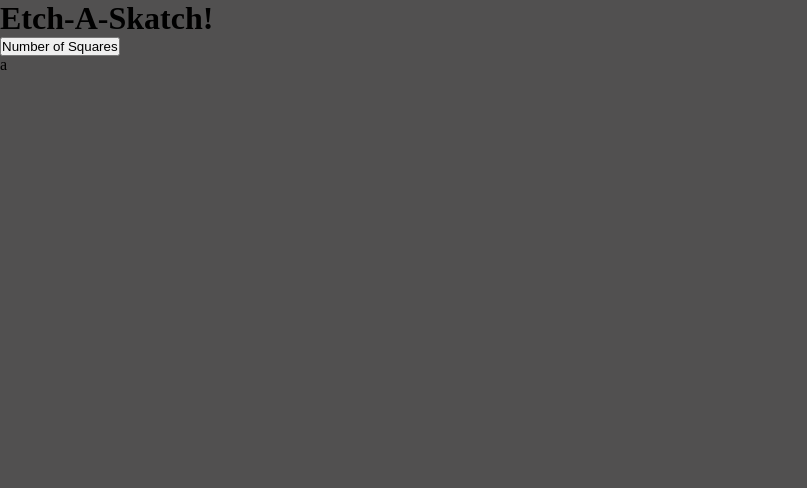
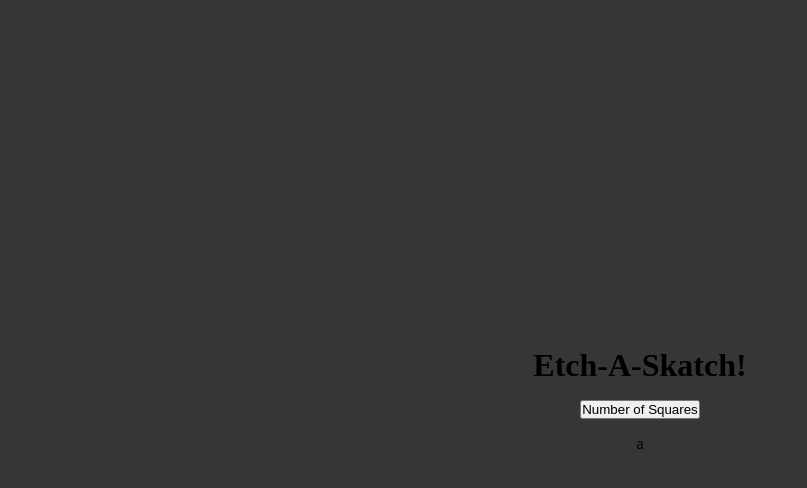
Before and after one commit to TrueReplica/Etch-a-Sketch, a plain HTML site: page index.html in a window 1280 px wide. Shown: the whole page, without its empty margins (0-807 px from the left). Drawn offline with Linux system fonts and the light colour scheme.

Commit message:
style.css

```diff
--- a/style.css
+++ b/style.css
@@ -3,7 +3,14 @@
   padding: 0;
   box-sizing: border-box;
 }
+
 body {
   min-height: 100vh;
-  background-color: #515050;
+  height: 100vh;
+  display: flex;
+  flex-direction: column;
+  align-items: center;
+  justify-content: center;
+  background-color: #363636;
+  gap: 2%;
 }
```
